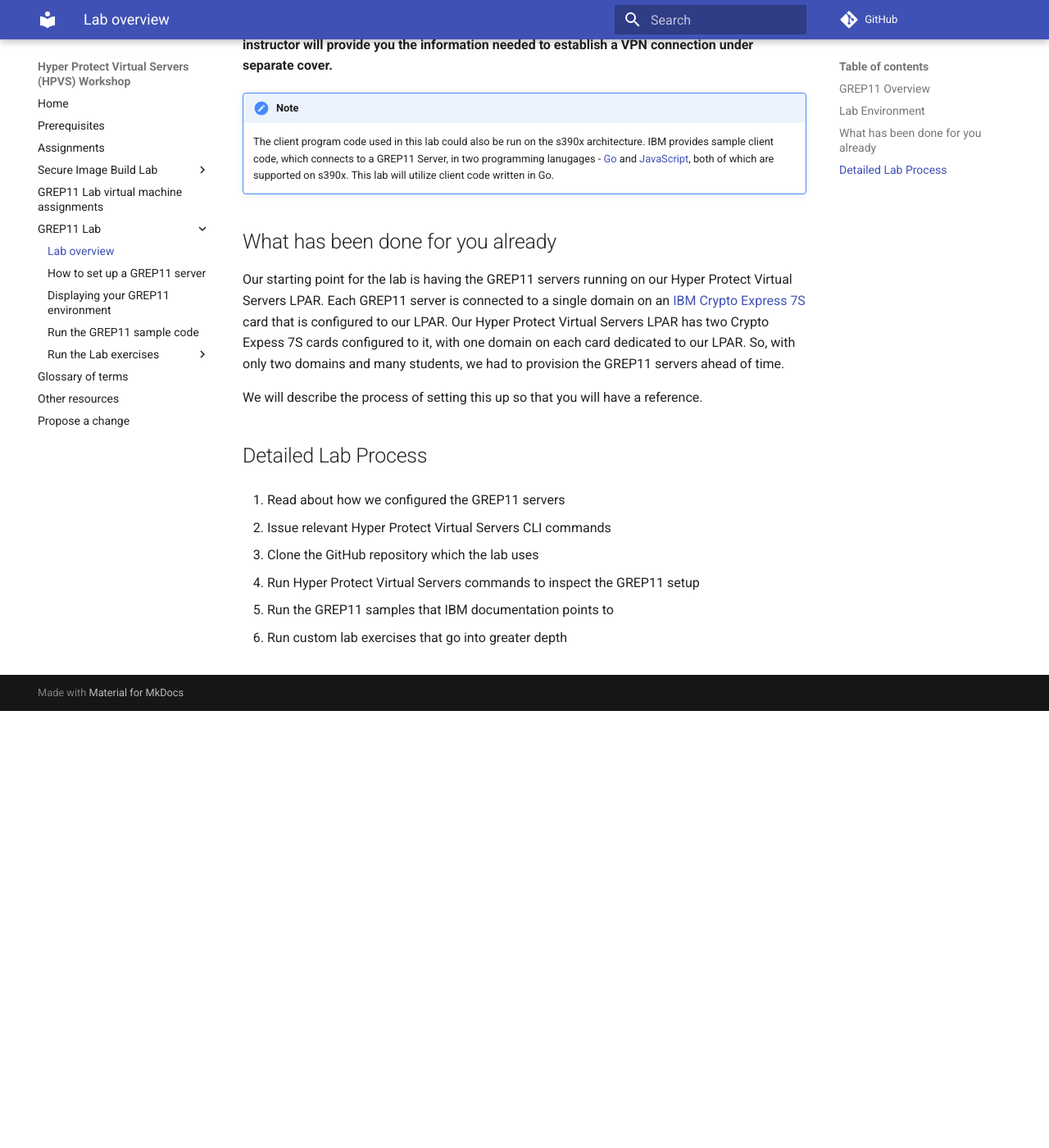
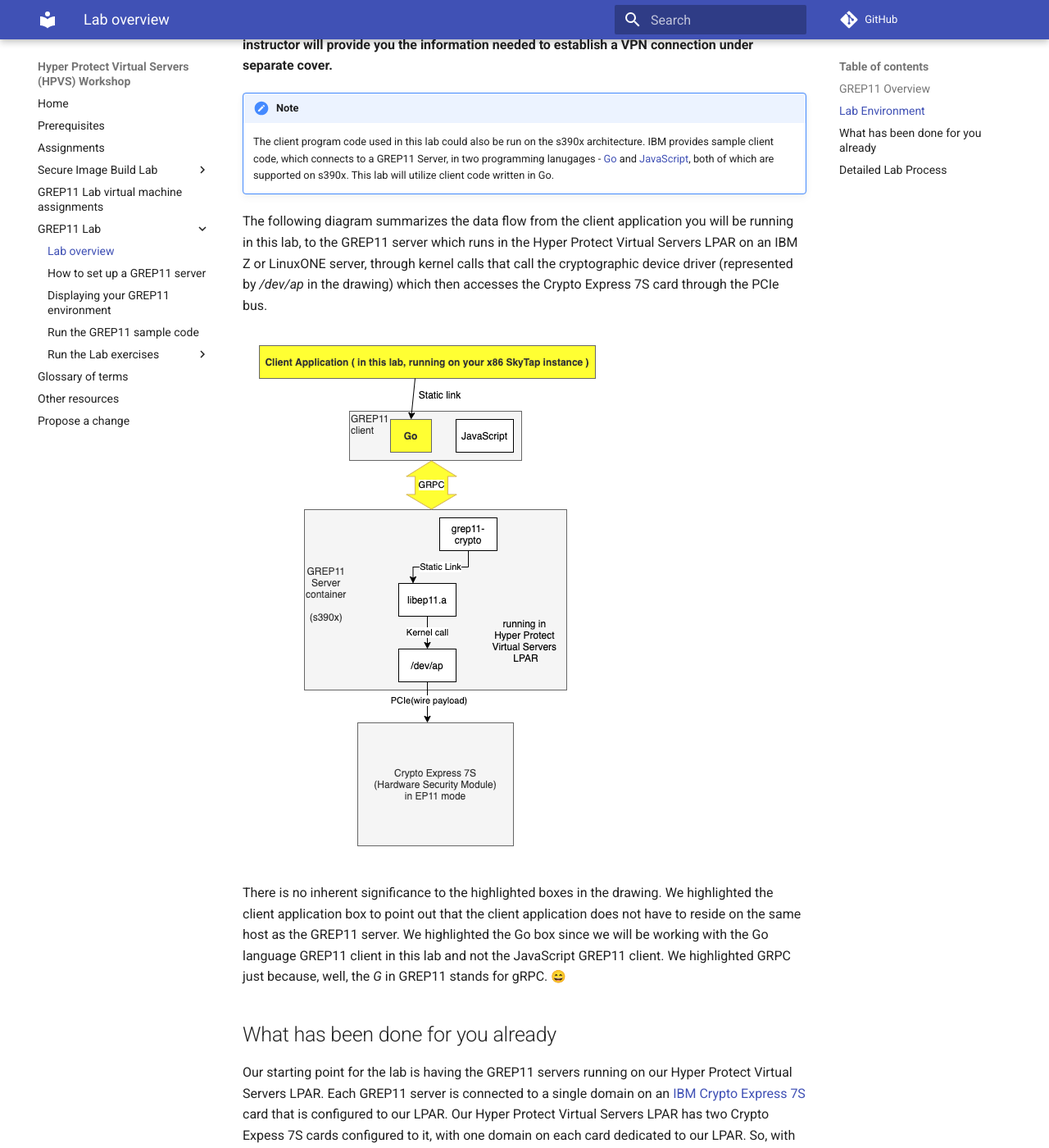
Before and after one commit to ibm-wsc/hyper-protect-virtual-servers-workshop, an MkDocs documentation site: the page built from docs/grep11-lab/overview.md, in a window 1280 px wide and 1400 px high, scrolled down 1275 px. Shown: the whole window at 82% size. Built offline with MkDocs 1.6.1 and Material for MkDocs 9.7.7, drawn with Linux system fonts in a browser that asks for light colours; emoji names are drawn with the system emoji font; comment, search, counter and statistics services are not loaded; before the commit the page ends 2142 px from its top, so only the background shows below that.

Commit message:
add flow diagram

```diff
--- a/docs/grep11-lab/overview.md
+++ b/docs/grep11-lab/overview.md
@@ -35,6 +35,12 @@ The Hyper Protect Virtual Servers LPAR is in a private network at the IBM Washin
     The client program code used in this lab could also be run on the s390x architecture.  IBM provides sample client code, which connects to a GREP11 Server, in two programming lanugages - [Go](https://golang.org){target=_blank} and [JavaScript](https://developer.mozilla.org/en-US/docs/Web/JavaScript){target=_blank}, both of which are supported on s390x.
     This lab will utilize client code written in Go.
 
+The following diagram summarizes the data flow from the client application you will be running in this lab, to the GREP11 server which runs in the Hyper Protect Virtual Servers LPAR on an IBM Z or LinuxONE server, through kernel calls that call the cryptographic device driver (represented by */dev/ap* in the drawing) which then accesses the Crypto Express 7S card through the PCIe bus.
+
+![GREP11 flow](images/grep11-000_flow.png)
+
+There is no inherent significance to the highlighted boxes in the drawing.  We highlighted the client application box to point out that the client application does not have to reside on the same host as the GREP11 server.  We highlighted the Go box since we will be working with the Go language GREP11 client in this lab and not the JavaScript GREP11 client. We highlighted GRPC just because, well, the *G* in GREP11 stands for gRPC.  :smile:
+
 ## What has been done for you already
 
 Our starting point for the lab is having the GREP11 servers running on our Hyper Protect Virtual Servers LPAR. Each GREP11 server is connected to a single domain on an [IBM Crypto Express 7S](https://www.ibm.com/security/cryptocards/pciecc4/overview){target=_blank} card that is configured to our LPAR. Our Hyper Protect Virtual Servers LPAR has two Crypto Expess 7S cards configured to it, with one domain on each card dedicated to our LPAR.  So, with only two domains and many students, we had to provision the GREP11 servers ahead of time.
```
Also changed, not shown: docs/grep11-lab/images/grep11-000_flow.png (added).
